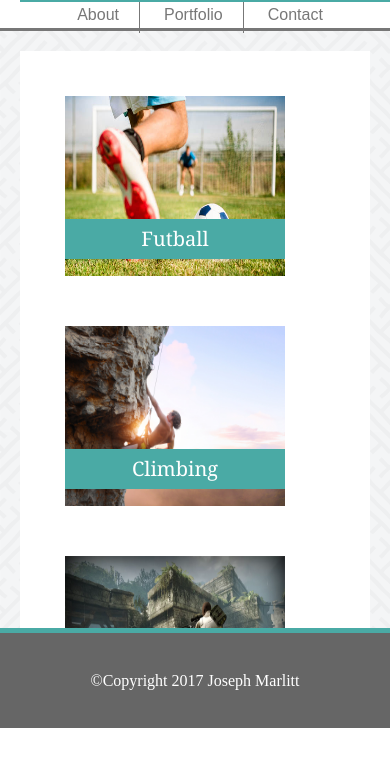
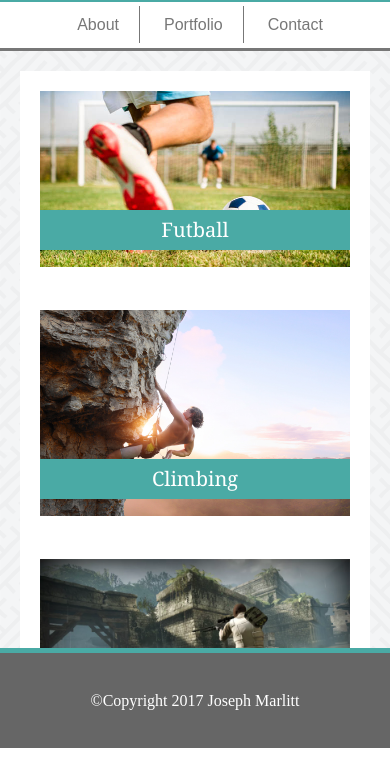
Before and after one commit to joseph-marlitt/Responsive-Portfolio, a plain HTML site: page portfolio.html in a window 390 px wide. Shown: the part 71-844 px from the top of the page. Drawn offline with Linux system fonts and the light colour scheme.

Commit message:
portfoliodone

```diff
--- a/assets/css/style.css
+++ b/assets/css/style.css
@@ -155,6 +155,24 @@ p {
 	padding: 5px;
 
 }
+
+.boxes {
+	text-align: center;
+	margin: 25px;
+	float: left;
+	width: 210px;
+	height: 180px;
+}
+.imagetext{
+	width: 100%;
+	padding: 10px 0px;
+	position: relative;
+	bottom: 60px;
+	color: #ffffff;
+	font-family: 'Georgia', Times, Times New Roman, serif;
+	font-size: 20px;
+	background-color: #4aaaa5;
+}
 footer {
 	padding-top: 40px;
 	text-align: center;
@@ -208,6 +226,7 @@ footer {
 
 	#name {
 		width: 100%;
+		position: static;
 	}
 	#main {
 		height: auto;
@@ -217,15 +236,21 @@ footer {
 		min-width: none;
 	}
 	.header {
-		height: 100px;
+		height: 120px;
 	}
 	#nav {
 		text-align: center;
 		float: left;
 		width: 100%;
-		margin-right: 0px;
+		padding: 10px;
 		position: static;
+	}
+	img {height: 100%; width: 100%}
 
+	.boxes {
+		height: 100%;
+		width: 100%;
+		margin: 0px;
 	}
 
 }
--- a/portfolio.html
+++ b/portfolio.html
@@ -5,25 +5,7 @@
 	<link rel="stylesheet" type="text/css" href="assets/css/style.css">
 	<meta name="viewport" content="width=device-width, initial-scale=1">
 	<script src="https://use.fontawesome.com/112f7efde6.js"></script>
-	<style type="text/css">
-		.boxes {
-			text-align: center;
-			margin: 25px;
-			float: left;
-			width: 220px;
-			height: 180px;
-		}
-		.imagetext{
-			width: 100%;
-			padding: 10px 0px;
-			position: relative;
-			bottom: 60px;
-			color: #ffffff;
-			font-family: 'Georgia', Times, Times New Roman, serif;
-			font-size: 20px;
-			background-color: #4aaaa5;
-		}
-	</style>
+
 <title>Joseph Marlitt</title>
 </head>
 <div id="wrapper">
@@ -38,26 +20,26 @@
 			<div id="main">
 
 				<div class="boxes">
-					<img src="assets/images/soccer.png" height="180" width="220">
+					<img src="assets/images/soccer.png" height="180" width="210">
 					<div class="imagetext">Futball</div>
 				</div>
 
 				<div class ="boxes">
-					<img src="assets/images/climbing.png" height="180" width="220">
+					<img src="assets/images/climbing.png" height="180" width="210">
 					<div class="imagetext">Climbing</div>
 				</div>
 
 				<div class="boxes">
-					<img src="assets/images/games.png" height="180" width="220">
+					<img src="assets/images/games.png" height="180" width="210">
 					<div class="imagetext">Games</div>
 				</div>
 
 				<div class="boxes">
-					<img src="assets/images/design.png" height="180" width="220">
+					<img src="assets/images/design.png" height="180" width="210">
 					<div class="imagetext">Design</div>
 				</div>
 				<div class="boxes">
-				<img src="assets/images/hockey.png" height="180" width="220">
+				<img src="assets/images/hockey.png" max-height="180" width="210">
 					<div class="imagetext">Hockey</div>
 				</div>
 			</div>
```
